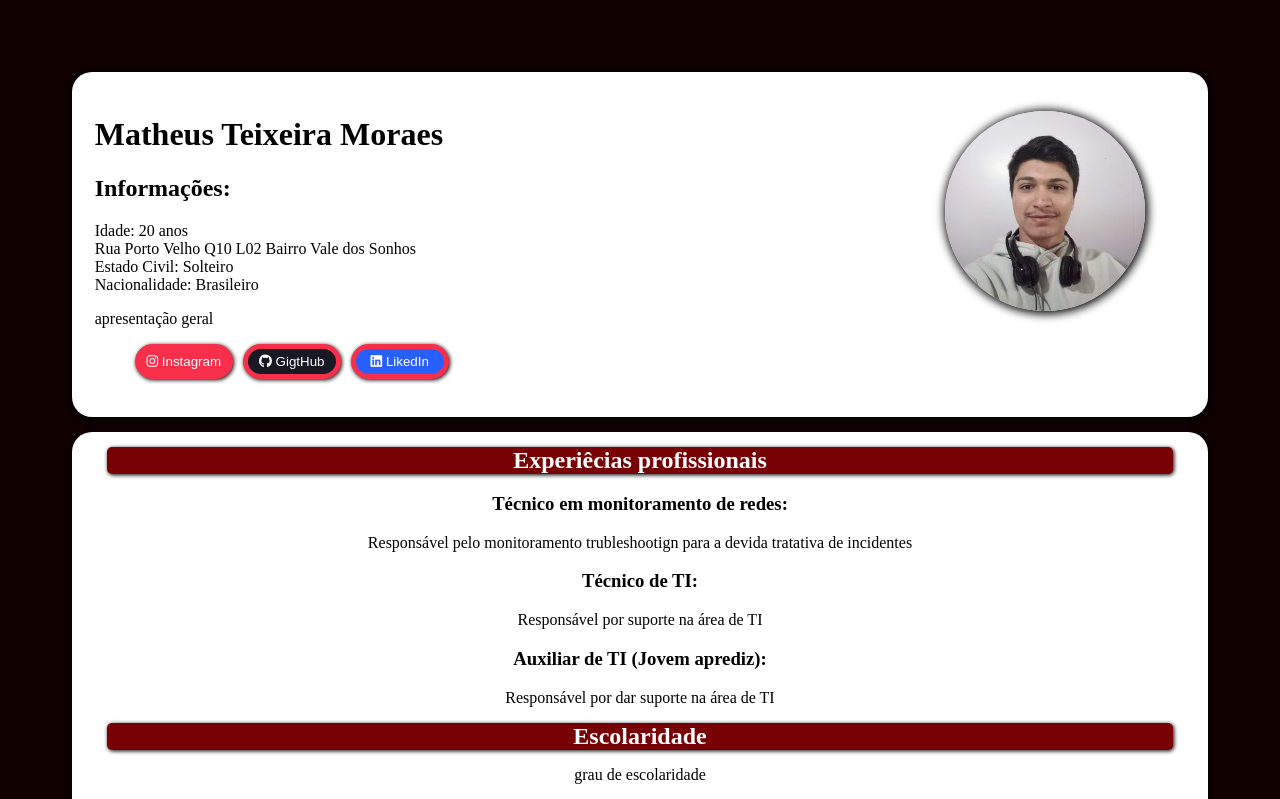
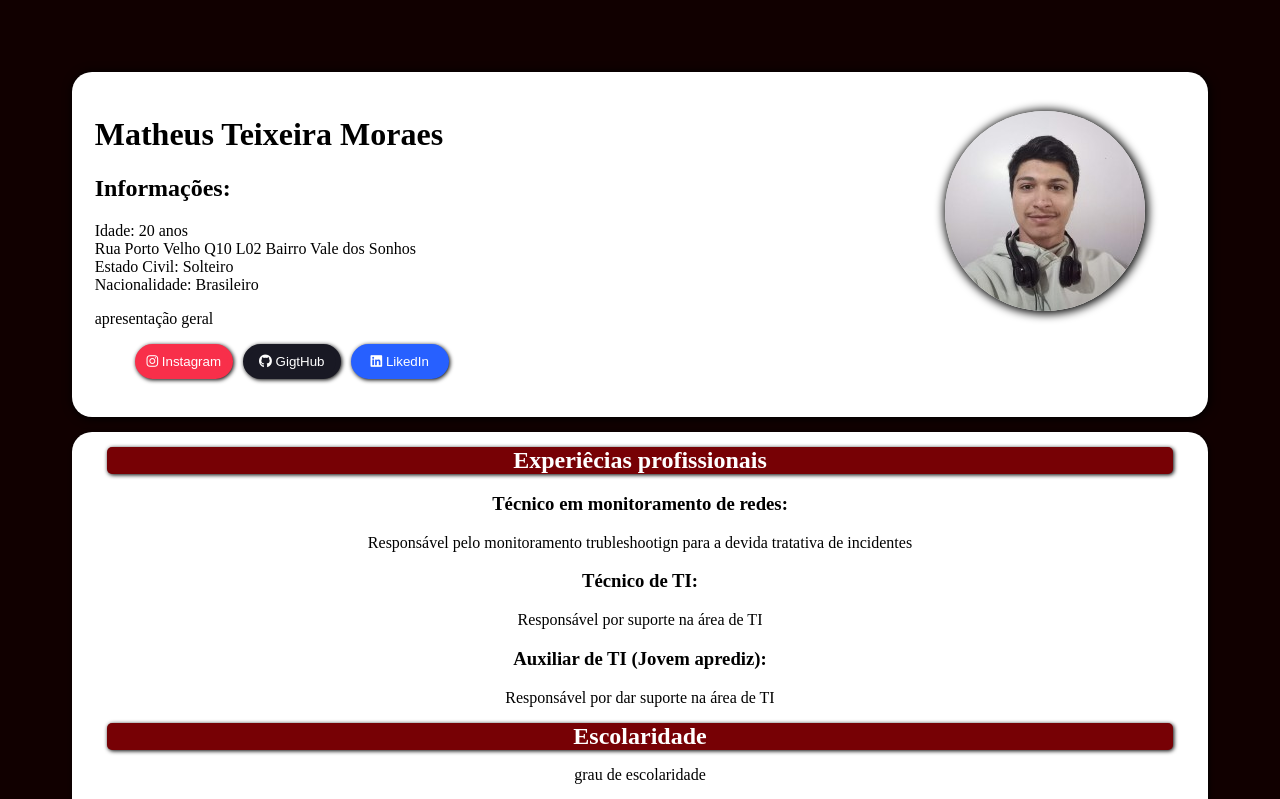
Before and after one commit to MatheusMoraes13/Curriculo, a plain HTML site: page index.html in a window 1280 px wide. Shown: the top 799 px of the page. Drawn offline with Linux system fonts and the light colour scheme.

Commit message:
Update Curriculo.cssm 10/03

```diff
--- a/Curriculo.css
+++ b/Curriculo.css
@@ -88,7 +88,6 @@ div.apresentacao-text button{
     border-radius: 20px;
     transition: 0.5s;
     text-align: center;
-    border: solid 5px rgb(248, 47, 74);
 
 }
 
@@ -97,6 +96,7 @@ button.Instagram{
 
     color: white;
     background-color: rgb(248, 47, 74);
+    border: solid 5px rgb(248, 47, 74);
 
 
 }
@@ -105,6 +105,7 @@ button.GitHub{
 
     color: white;
     background-color: rgb(25, 25, 36);
+    border: solid 5px rgb(25, 25, 36);
 
 }
 
@@ -112,6 +113,7 @@ button.LinkedIn{
 
     color: white;
     background-color: rgb(39, 96, 255);
+    border: solid 5px rgb(39, 96, 255);
 
 }
 
```
